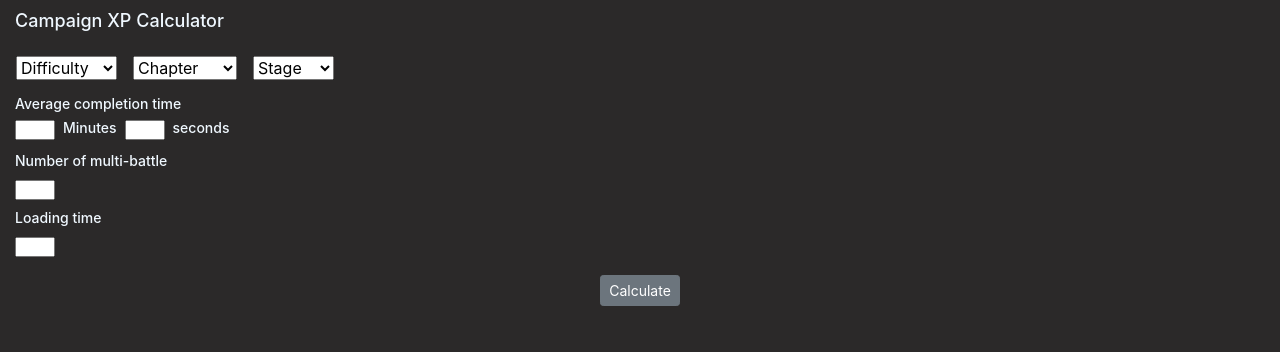
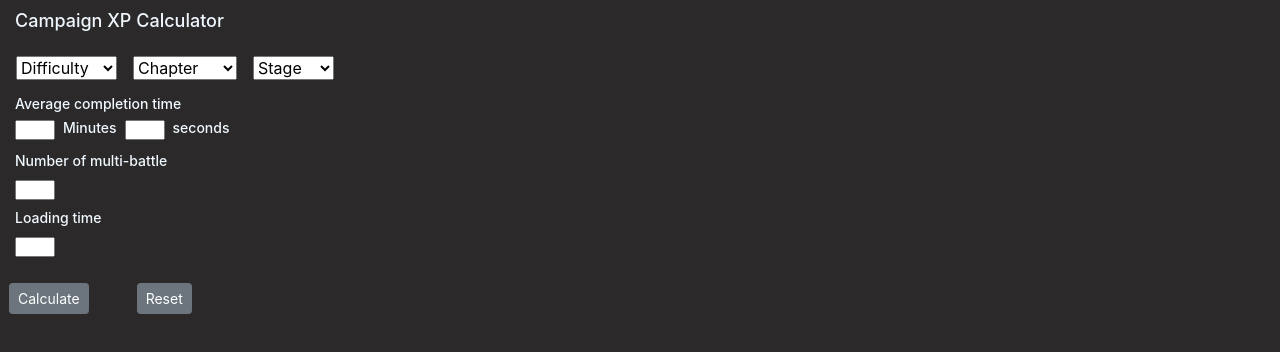
Before and after one commit to Kiatolao/Kiatool, a plain HTML site: page index.html in a window 1280 px wide. Shown: the part 62-414 px from the top of the page. Drawn offline with nearby package versions, Linux system fonts and the light colour scheme.

Commit message:
update button index.html

```diff
--- a/index.html
+++ b/index.html
@@ -83,10 +83,14 @@
     </div>
     </div>
     </div>
-    <div class="d-flex justify-content-center mt-3">
+ <div class="row">
+    <div class="m-4">
       <button type="button" class="btn btn-secondary btn-sm">Calculate</button>
     </div>
-
+    <div class="m-4">
+      <button type="button" class="btn btn-secondary btn-sm"> Reset </button>
+    </div>
+  </div>
 <script src="https://code.jquery.com/jquery-3.3.1.slim.min.js" integrity="sha384-q8i/X+965DzO0rT7abK41JStQIAqVgRVzpbzo5smXKp4YfRvH+8abtTE1Pi6jizo" crossorigin="anonymous"></script>
 <script src="https://cdn.jsdelivr.net/npm/popper.js@1.14.7/dist/umd/popper.min.js" integrity="sha384-UO2eT0CpHqdSJQ6hJty5KVphtPhzWj9WO1clHTMGa3JDZwrnQq4sF86dIHNDz0W1" crossorigin="anonymous"></script>
 <script src="https://cdn.jsdelivr.net/npm/bootstrap@4.3.1/dist/js/bootstrap.min.js" integrity="sha384-JjSmVgyd0p3pXB1rRibZUAYoIIy6OrQ6VrjIEaFf/nJGzIxFDsf4x0xIM+B07jRM" crossorigin="anonymous"></script>
```
